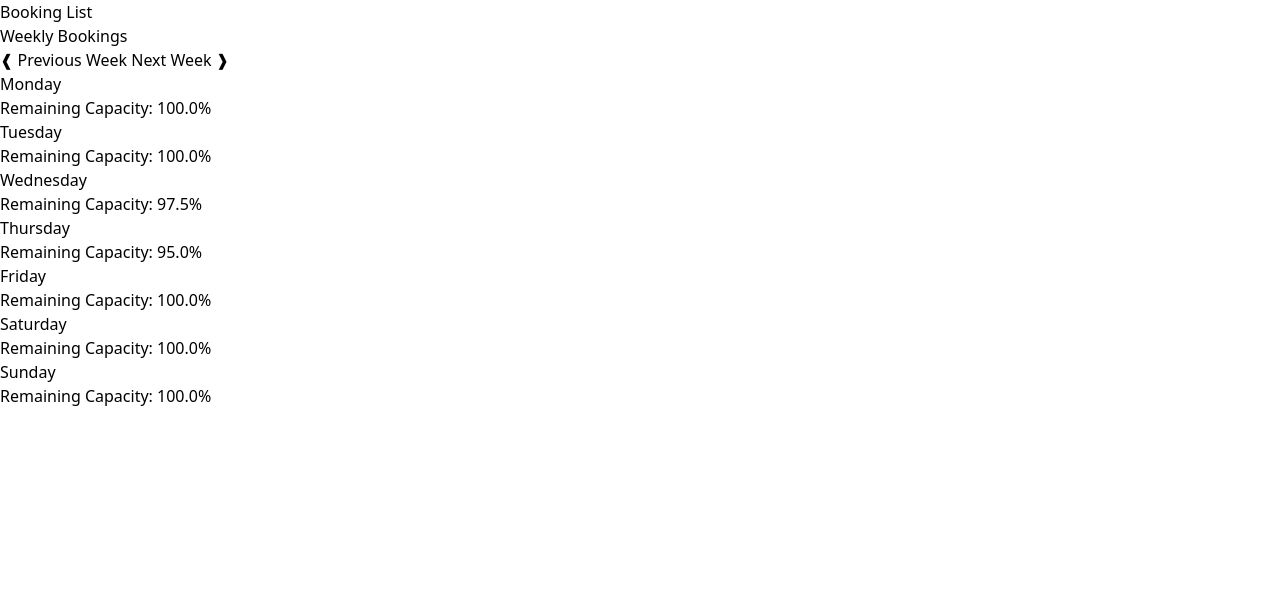
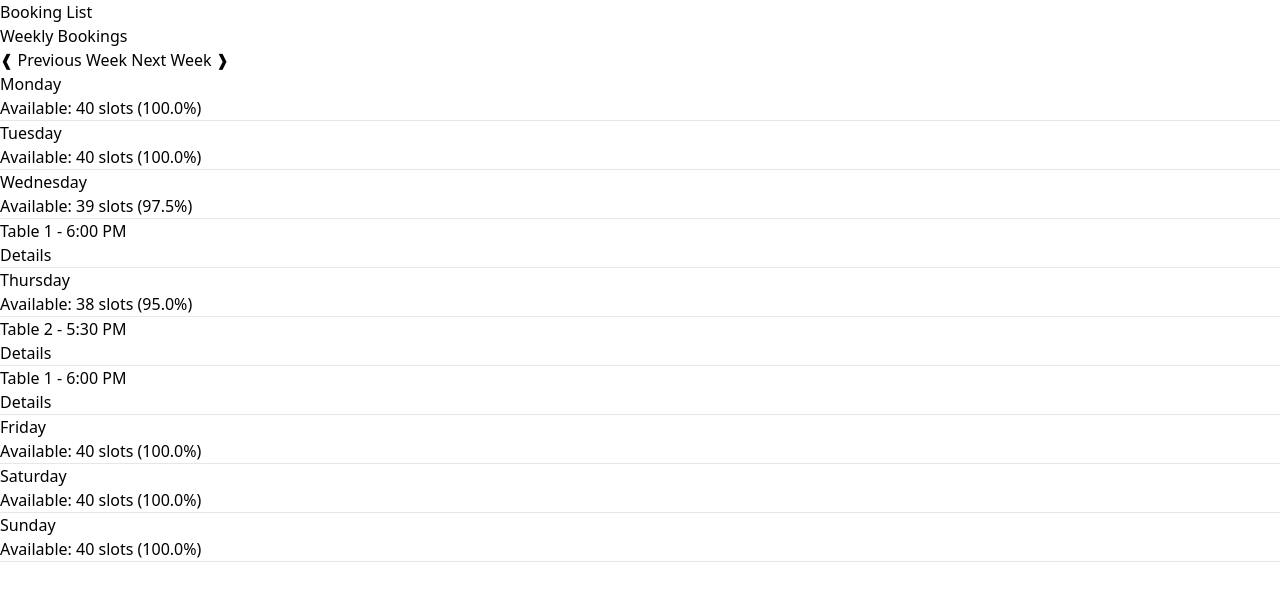
Before and after one commit to SJECollins/booking-app, a Django app: page /booking-list/ in a window 1280 px wide. Shown: the part 72-673 px from the top of the page. Run offline with Django 4.2, Linux system fonts and the light colour scheme; data comes from the database, SQL or seed files in the repository; both versions use the stored data as it was after the commit; style sheets or scripts are compiled from the project's sources.

Commit message:
Fix booking list ordering an display

```diff
--- a/tables/models.py
+++ b/tables/models.py
@@ -18,6 +18,7 @@
     (930, "9:30 PM"),
 )
 
+
 class Table(models.Model):
     customer_name = models.CharField(max_length=50)
     customer_email = models.EmailField()
@@ -29,5 +30,18 @@
     dietary_requirements = models.TextField(blank=True, null=True)
     created_at = models.DateTimeField(auto_now_add=True)
 
+    def Meta(self):
+        ordering = ["-time"]
+
     def __str__(self):
-        return self.customer_name + " table: " + str(self.table_number) + " on " + str(self.date) + " at " + str(self.get_time_display()) + " for " + str(self.party_number)
+        return (
+            self.customer_name
+            + " table: "
+            + str(self.table_number)
+            + " on "
+            + str(self.date)
+            + " at "
+            + str(self.get_time_display())
+            + " for "
+            + str(self.party_number)
+        )
--- a/tables/views.py
+++ b/tables/views.py
@@ -40,7 +40,11 @@
     )
     end_of_week = start_of_week + timezone.timedelta(days=6)
 
-    bookings = Table.objects.filter(date__range=[start_of_week, end_of_week])
+    bookings = Table.objects.filter(date__range=[start_of_week, end_of_week]).order_by(
+        "time"
+    )
+
+    print(bookings)
 
     if not bookings.exists():
         message = "No bookings found for this week."
@@ -55,19 +59,15 @@
     for day_index in range(7):
         date = start_of_week + timezone.timedelta(days=day_index)
 
-        # Calculate available capacity for the day
         total_minutes = CLOSING - OPENING
         booking_slots = total_minutes // DURATION
         available_capacity = available_tables * booking_slots
 
-        # Calculate booked capacity for the day
-        bookings = Table.objects.filter(date=date)
-        booked_capacity = bookings.count() or 0
+        booked = Table.objects.filter(date=date)
+        booked_capacity = booked.count() or 0
 
-        # Calculate remaining capacity for the day
         remaining_capacity = max(0, available_capacity - booked_capacity)
 
-        # Calculate remaining capacity percentage for the day
         remaining_capacity_percentage = (
             100 * remaining_capacity / available_capacity
             if available_capacity > 0
--- a/templates/booking_list.html
+++ b/templates/booking_list.html
@@ -22,7 +22,9 @@
             </div>
             {% for data in remaining_capacity_data %}
             {% if data.day == day %}
-            <p class="text-center">Remaining Capacity: {{ data.remaining_capacity_percentage }}%</p>
+            <p class="text-center">Available: {{ data.remaining_capacity}} slots
+                ({{ data.remaining_capacity_percentage }}%)</p>
+            <hr>
             {% endif %}
             {% endfor %}
 
```
Also changed, not shown: db.sqlite3.
